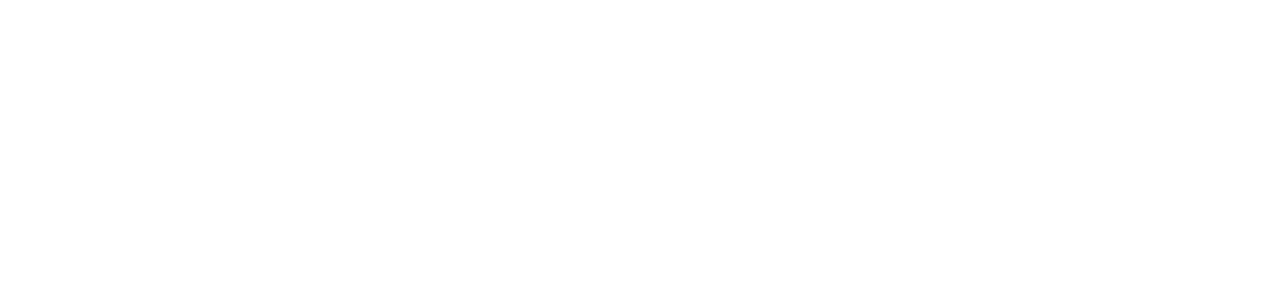
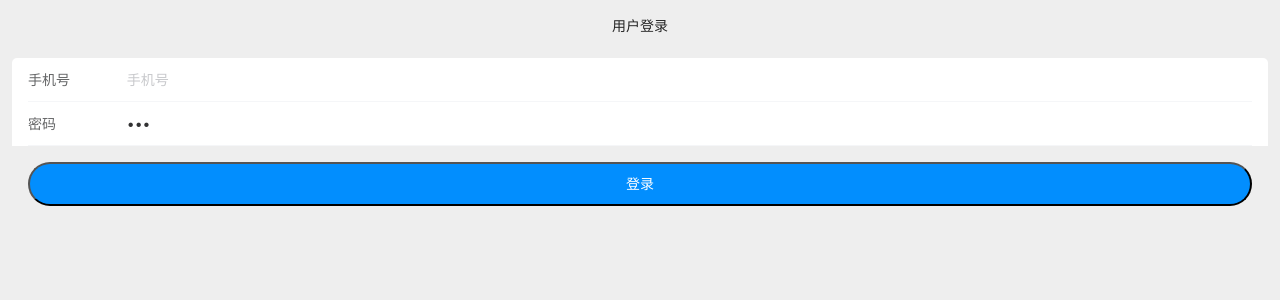
Before and after one commit to gaowei1012/elm_mp, a Vue app in the folder vue3_elm_app/: page /login in a window 1280 px wide. Before the commit this address had no page. Shown: the top 300 px of the page. Built offline with nearby package versions, Linux system fonts and the light colour scheme.

Commit message:
完成登录页面

```diff
--- a/vue3_elm_app/src/router/index.js
+++ b/vue3_elm_app/src/router/index.js
@@ -9,6 +9,14 @@
     // which is lazy-loaded when the route is visited.
     component: () => import(/* webpackChunkName: "register" */ '../views/register'),
   },
+  {
+    path: '/login',
+    name: 'login',
+    // route level code-splitting
+    // this generates a separate chunk (login.[hash].js) for this route
+    // which is lazy-loaded when the route is visited.
+    component: () => import(/* webpackChunkName: "login" */ '../views/login'),
+  },
 ];
 
 const router = createRouter({
--- /dev/null
+++ b/vue3_elm_app/src/views/login/index.less
@@ -0,0 +1,30 @@
+.login-container {
+  width: 100vw;
+  height: 100vh;
+  background-color: #eee;
+  .title {
+    text-align: center;
+    padding: 15px 0;
+  }
+  .van-form {
+    background-color: #eee;
+    padding: 0 12px;
+    .van-cell:first-child {
+      border-top-left-radius: 5px;
+      border-top-right-radius: 5px;
+    }
+    // TODO:不加载css
+    .van-cell:last-child {
+      border-bottom-left-radius: 5px;
+      border-bottom-right-radius: 5px;
+    }
+    .van-button {
+      color: #fff;
+      background-color: #028efe;
+    }
+    .van-button::before {
+      background-color: transparent;
+      border: none;
+    }
+  }
+}
--- /dev/null
+++ b/vue3_elm_app/src/views/login/index.vue
@@ -0,0 +1,59 @@
+<template>
+  <div class="login-container">
+    <h4 class="title">用户登录</h4>
+    <van-form @submit="goLogin">
+      <van-field
+        v-model="form.phone"
+        name="asyncValidator"
+        label="手机号"
+        placeholder="手机号"
+        :rules="[{ validator: asyncValidator, message: '请填写手机号' }]"
+      />
+      <van-field
+        v-model="form.password"
+        type="password"
+        name="密码"
+        label="密码"
+        placeholder="密码"
+        :rules="[{ required: true, message: '请填写密码' }]"
+      />
+      <div style="margin: 16px">
+        <van-button round block type="info" native-type="submit">登录</van-button>
+      </div>
+    </van-form>
+  </div>
+</template>
+<script>
+import { reactive } from 'vue';
+import { Toast } from 'vant';
+export default {
+  setup() {
+    const form = reactive({
+      phone: '',
+      password: '123',
+    });
+    // 验证手机号
+    // 异步校验函数返回 Promise
+    // TODO:无法自定义验证
+    const asyncValidator = val => {
+      console.log('val==>', val);
+
+      return new Promise(resolve => {
+        Toast.loading('验证中...');
+        console.log('val==>', val);
+        setTimeout(() => {
+          Toast.clear();
+          resolve(/^1[3456789]\d{9}$/.test(val));
+        }, 1000);
+      });
+    };
+    const goLogin = values => {
+      console.log('reg==>', values);
+    };
+    return { form, asyncValidator, goLogin };
+  },
+};
+</script>
+<style lang="less" scoped>
+@import url('./index.less');
+</style>
```
